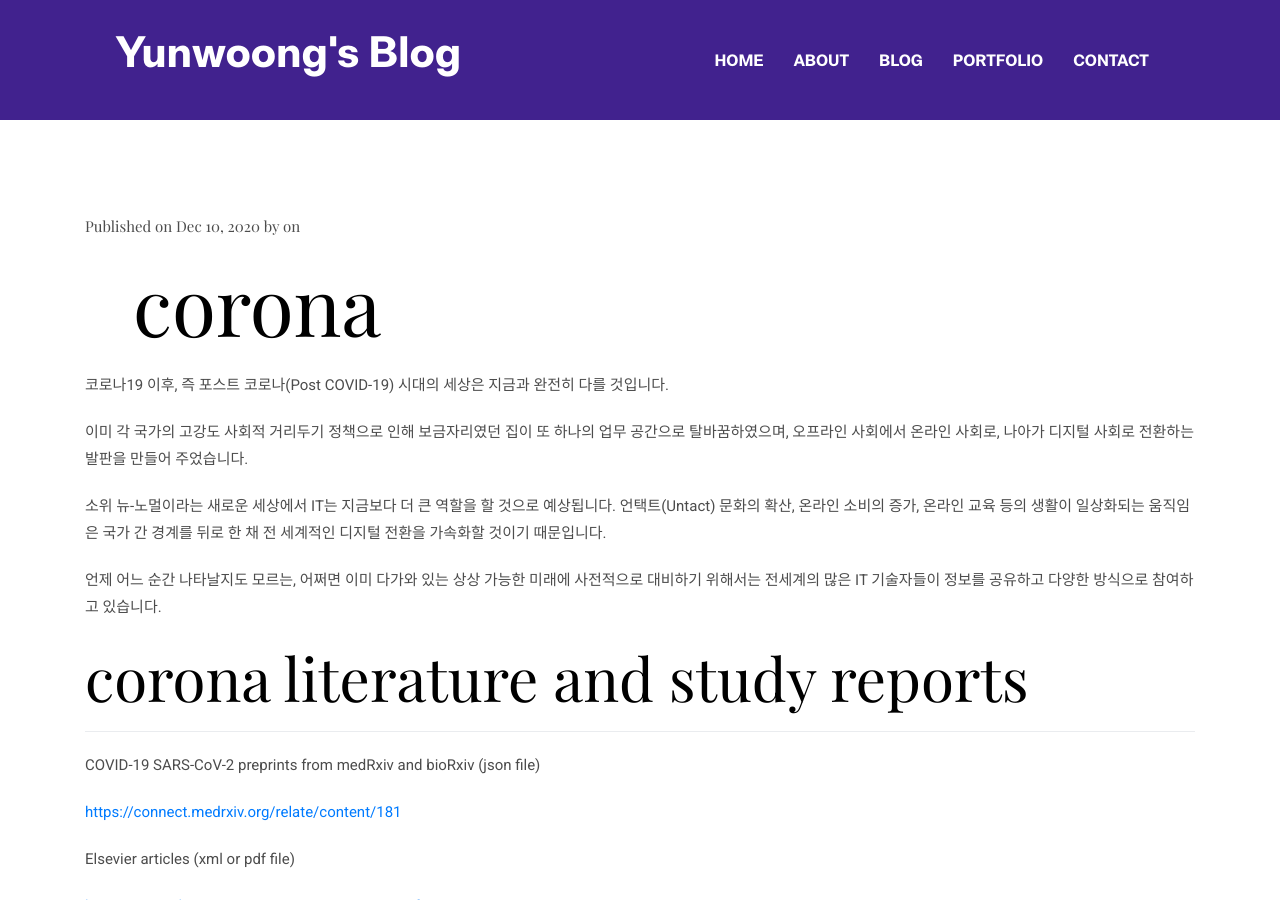
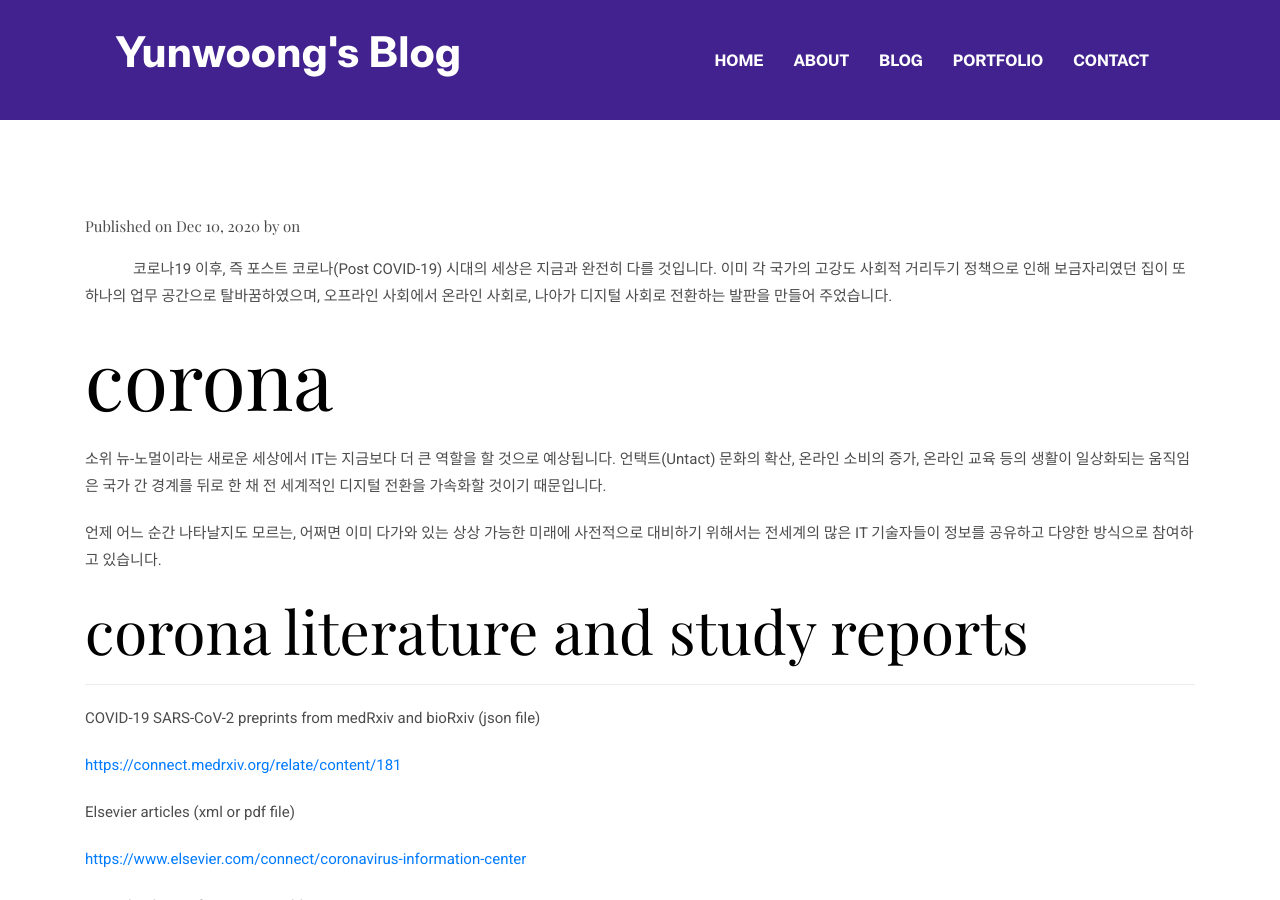
Before and after one commit to yunwoong7/yunwoong7.github.io, a Jekyll site: the page built from _posts/2020-04-03-covid-global-challenges.markdown, in a window 1280 px wide and 900 px high, scrolled down 419 px. Built offline with Jekyll 4.4.1, drawn with Linux system fonts in a browser that asks for light colours; our own code applies the rules of GitHub Pages for plain Markdown files.

```diff
--- a/_posts/2020-04-03-covid-global-challenges.markdown
+++ b/_posts/2020-04-03-covid-global-challenges.markdown
@@ -8,11 +8,9 @@
 typora-root-url: ..
 ---
 
+코로나19 이후, 즉 포스트 코로나(Post COVID-19) 시대의 세상은 지금과 완전히 다를 것입니다. 이미 각 국가의 고강도 사회적 거리두기 정책으로 인해 보금자리였던 집이 또 하나의 업무 공간으로 탈바꿈하였으며, 오프라인 사회에서 온라인 사회로, 나아가 디지털 사회로 전환하는 발판을 만들어 주었습니다.
+
 # corona
-
-코로나19 이후, 즉 포스트 코로나(Post COVID-19) 시대의 세상은 지금과 완전히 다를 것입니다.
-
-이미 각 국가의 고강도 사회적 거리두기 정책으로 인해 보금자리였던 집이 또 하나의 업무 공간으로 탈바꿈하였으며, 오프라인 사회에서 온라인 사회로, 나아가 디지털 사회로 전환하는 발판을 만들어 주었습니다.
 
 소위 뉴-노멀이라는 새로운 세상에서 IT는 지금보다 더 큰 역할을 할 것으로 예상됩니다. 언택트(Untact) 문화의 확산, 온라인 소비의 증가, 온라인 교육 등의 생활이 일상화되는 움직임은 국가 간 경계를 뒤로 한 채 전 세계적인 디지털 전환을 가속화할 것이기 때문입니다.
 
```
